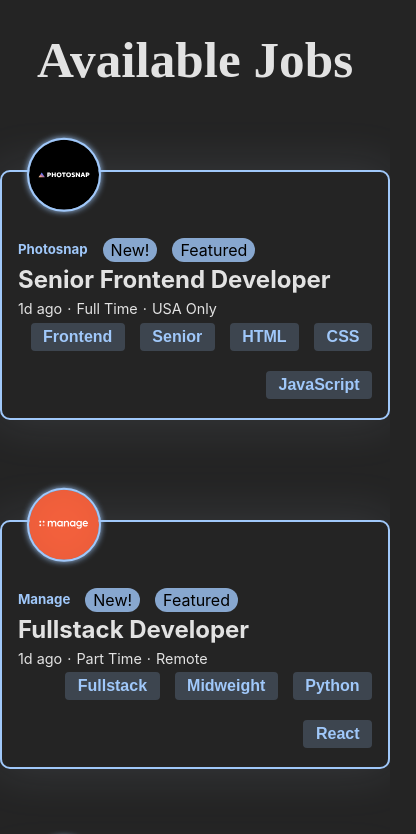
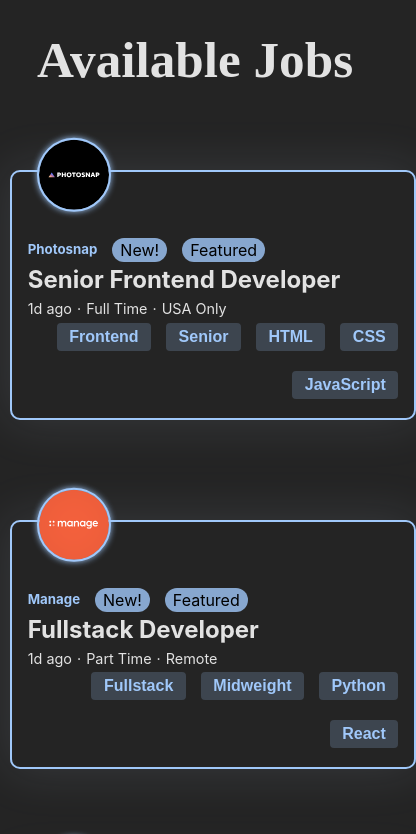
Before and after one commit to mathematiCode/job-listings-fem, a React (Vite) app: page / in a window 390 px wide. Shown: the top 834 px of the page, 416 px wide, since content can reach past the window. Built offline with nearby package versions, Linux system fonts and the light colour scheme; a web font is replaced by a local one.

Commit message:
prevented width: fit-content by making all of the divs 100% of the width.

```diff
--- a/src/components/JobListingsContainer.jsx
+++ b/src/components/JobListingsContainer.jsx
@@ -35,7 +35,7 @@ function JobListingsContainer() {
     }
   }, [currentJobSelected]);
 
-  let drawerWidth = 350;
+  let drawerWidth = 300;
   if (window.screen.width < 500) {
     drawerWidth = window.screen.width;
   }
--- a/src/css/index.css
+++ b/src/css/index.css
@@ -30,26 +30,23 @@ body {
   margin: 0;
   min-width: 320px;
   min-height: 100vh;
-  display: flex;
-  justify-content: center;
+  display: grid;
+  /* justify-content: center; */
   width: 100%;
 }
 
 .app {
-  /* display: flex;
-  flex-direction: column; */
+  display: grid;
+  width: 100%;
+  align-self: flex-start;
 }
 
 .main {
   display: grid;
   width: 70%;
-  align-items: flex-start;
+  align-self: flex-start;
   margin: auto;
   z-index: 0;
-}
-
-.main:has(.filter-container) {
-  grid-template-rows: 60px 1fr;
 }
 
 @media (min-width: 501px) {
@@ -63,6 +60,9 @@ body {
   background-color: inherit;
   border-radius: 10px;
   flex-grow: 1;
+  flex-basis: 1;
+  flex-shrink: 0;
+  width: 100%;
   border: 2px solid rgb(160, 200, 250);
   margin-block: 20px;
   padding: 1rem;
@@ -82,12 +82,17 @@ h1 {
   background-color: hsl(0, 0%, 25%);
   width: 92%;
   margin-block: 20px;
-  height: 50px;
+  padding: 15px;
   width: 100%;
   border-radius: 5px;
   display: grid;
   grid-template-columns: 1fr 60px;
   align-items: center;
+}
+
+.current-filters {
+  display: flex;
+  flex-wrap: wrap;
 }
 
 /* @media (prefers-color-scheme: light) {
@@ -132,6 +137,6 @@ h1 {
   }
 
   .main {
-    width: 100%;
+    width: 95%;
   }
 }
```
